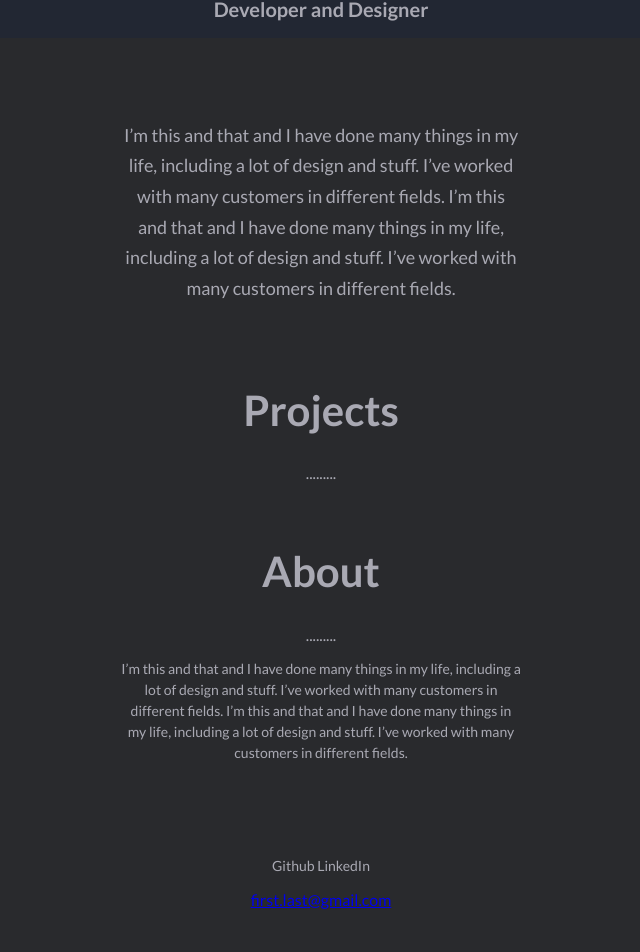
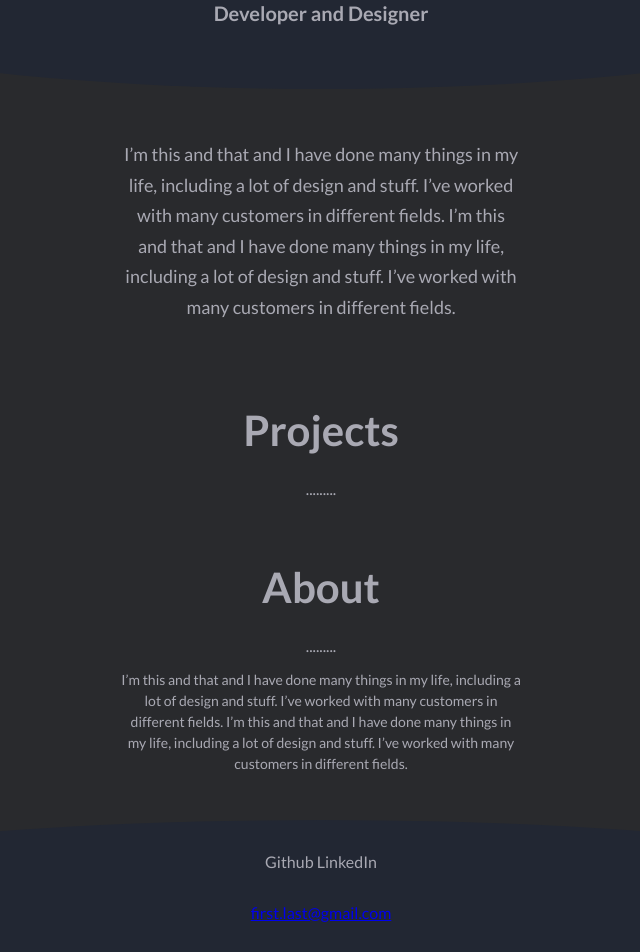
Before and after one commit to saarikt1/portfolio, a React (Create React App) app: page / in a window 1280 px wide. Shown: the part 215-1167 px from the top of the page, without its empty margins (319-959 px from the left). Built offline with nearby package versions, Linux system fonts and the light colour scheme.

Commit message:
Add styling for header and footer bg

```diff
--- a/src/App.module.scss
+++ b/src/App.module.scss
@@ -2,7 +2,6 @@
 
 .App {
   min-height: 100vh;
-  margin-top: 70px;
   display: flex;
   flex-direction: column;
   align-items: center;
--- a/src/components/Footer.module.scss
+++ b/src/components/Footer.module.scss
@@ -3,5 +3,17 @@
 #Footer {
   color:  $primary-text-color;
   text-align: center;
-  margin: $margin-l 0;
+  margin: $margin-l 0 0 0;
+  width: 100%;
+  background-color: $secondary-bg-color;
+  border-top-right-radius: 100%;
+  border-top-left-radius: 100%;
+
+  #contactIcons {
+    margin: $margin-l 0;
+  }
+
+  #contactEmail {
+    margin-bottom: $margin-xl;
+  }
 }
--- a/src/components/Footer.tsx
+++ b/src/components/Footer.tsx
@@ -4,10 +4,12 @@ import styles from "./Footer.module.scss";
 const Footer = () => {
   return (
     <div id={styles.Footer}>
-      <p>Github LinkedIn</p>
-      <a href="mailto:replaceThisWith-first.last@gmail.com">
-        first.last@gmail.com
-      </a>
+      <div id={styles.contactIcons}>Github LinkedIn</div>
+      <div id={styles.contactEmail}>
+        <a href="mailto:replaceThisWith-first.last@gmail.com">
+          first.last@gmail.com
+        </a>
+      </div>
     </div>
   );
 };
--- a/src/components/Header.module.scss
+++ b/src/components/Header.module.scss
@@ -5,4 +5,6 @@
   text-align: center;
   width: 100%;
   background-color: $secondary-bg-color;
+  border-bottom-right-radius: 100%;
+  border-bottom-left-radius: 100%;
 }
--- a/src/globals.scss
+++ b/src/globals.scss
@@ -6,21 +6,29 @@ $highlight-color: #E6A40B;
 
 $margin-xs: 8px;
 $margin-s: 16px;
-$margin-m: 32px;
-$margin-l: 64px;
-$margin-xl: 128px;
+$margin-m: 24px;
+$margin-l: 32px;
+$margin-xl: 64px;
+$margin-xxl: 128px;
 
 html {
   font-size: 16px;
 }
 
+body {
+  padding-top: 70px;
+}
+
 h1 {
   font-size: 2.625rem;
-  margin-top: $margin-l;
+  margin-top: $margin-xl;
+  margin-bottom: $margin-m;
 }
 
 h2 {
   font-size: 1.25rem;
+  margin-top: $margin-l;
+  margin-bottom: $margin-xl;
 }
 
 p {
```
